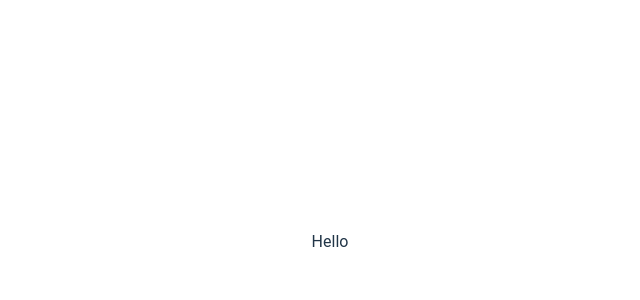
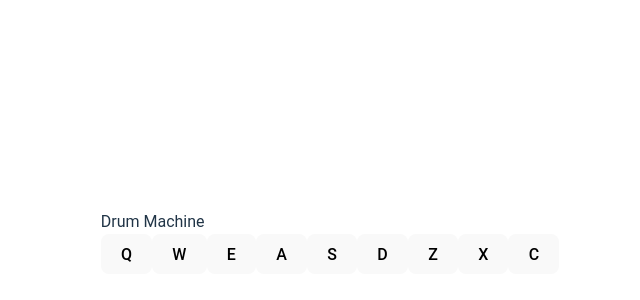
Before and after one commit to SamX23/drum-machine, a React (Vite) app: page / in a window 1280 px wide. Shown: the part 158-458 px from the top of the page, without its empty margins (310-950 px from the left). Built offline with nearby package versions, Linux system fonts and the light colour scheme.

Commit message:
Update : basic required layout

```diff
--- a/src/App.jsx
+++ b/src/App.jsx
@@ -1,7 +1,42 @@
 import "./App.css";
 
 function App() {
-  return <>Hello</>;
+  return (
+    <>
+      <div id="drum-machine">
+        <div id="display">Drum Machine</div>
+        <div className="drums">
+          <button className="drum-pad" id="drum-q">
+            Q<audio id="Q" className="clip" src="#"></audio>
+          </button>
+          <button className="drum-pad" id="drum-w">
+            W<audio id="W" className="clip" src="#"></audio>
+          </button>
+          <button className="drum-pad" id="drum-e">
+            E<audio id="E" className="clip" src="#"></audio>
+          </button>
+          <button className="drum-pad" id="drum-a">
+            A<audio id="A" className="clip" src="#"></audio>
+          </button>
+          <button className="drum-pad" id="drum-s">
+            S<audio id="S" className="clip" src="#"></audio>
+          </button>
+          <button className="drum-pad" id="drum-d">
+            D<audio id="D" className="clip" src="#"></audio>
+          </button>
+          <button className="drum-pad" id="drum-z">
+            Z<audio id="Z" className="clip" src="#"></audio>
+          </button>
+          <button className="drum-pad" id="drum-x">
+            X<audio id="X" className="clip" src="#"></audio>
+          </button>
+          <button className="drum-pad" id="drum-c">
+            C<audio id="C" className="clip" src="#"></audio>
+          </button>
+        </div>
+      </div>
+    </>
+  );
 }
 
 export default App;
```
Also changed, not shown: 1 other file (tests, documents, lock files or other folders).
